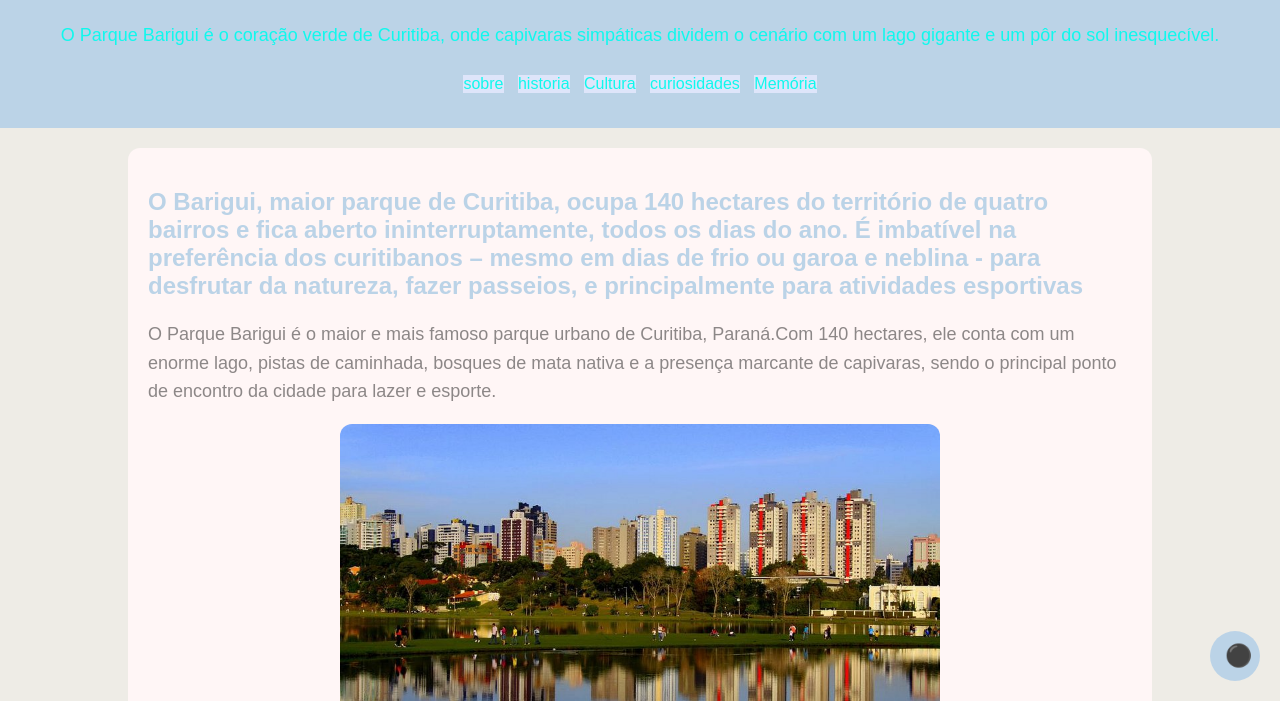
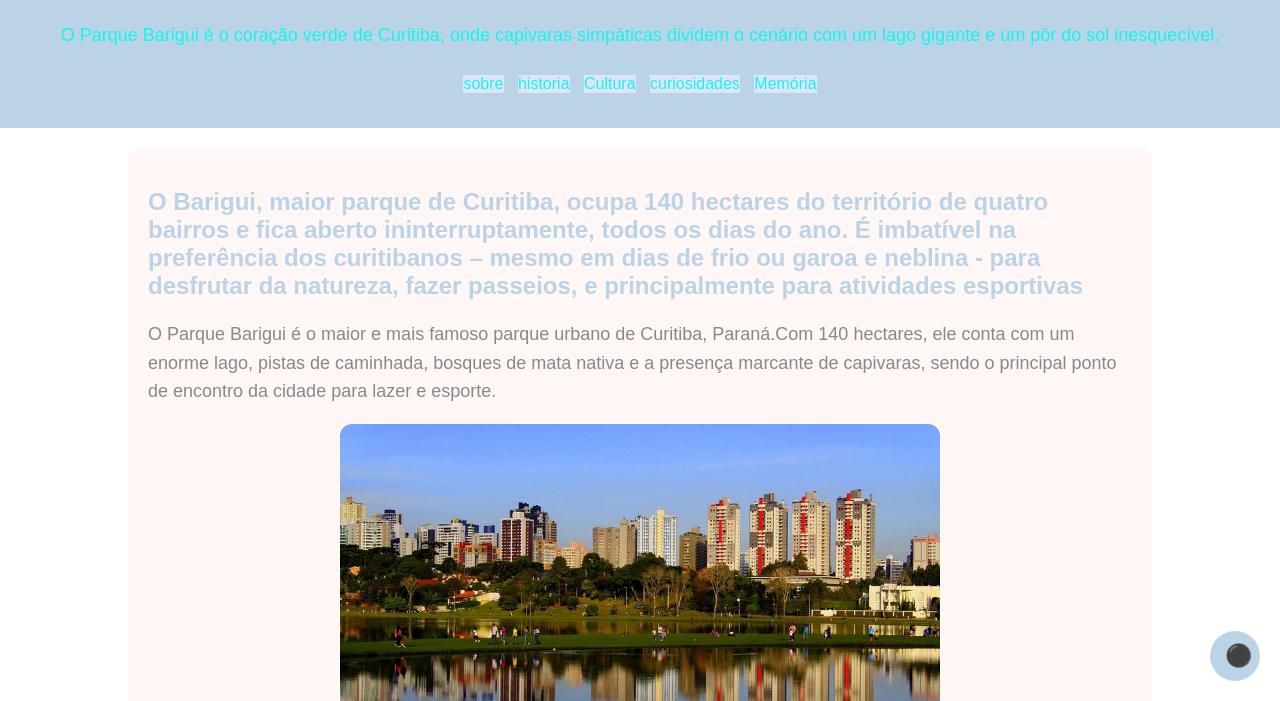
Before and after one commit to lucasbarbosareis-beep/tarefa.ed.digital, a plain HTML site: page index.html in a window 1280 px wide. Shown: the part 99-800 px from the top of the page. Drawn offline with Linux system fonts and the light colour scheme.

Commit message:
atualizar codigo

```diff
--- a/style.css
+++ b/style.css
@@ -1,5 +1,5 @@
 :root {
-    --cor-fundo: #eeece6;
+    --cor-fundo: #ffffff;
     --cor-texto: #00000073;
     --cor-principal: #bbd3e7;
     --cor-secundaria: #dee5fa;
```
